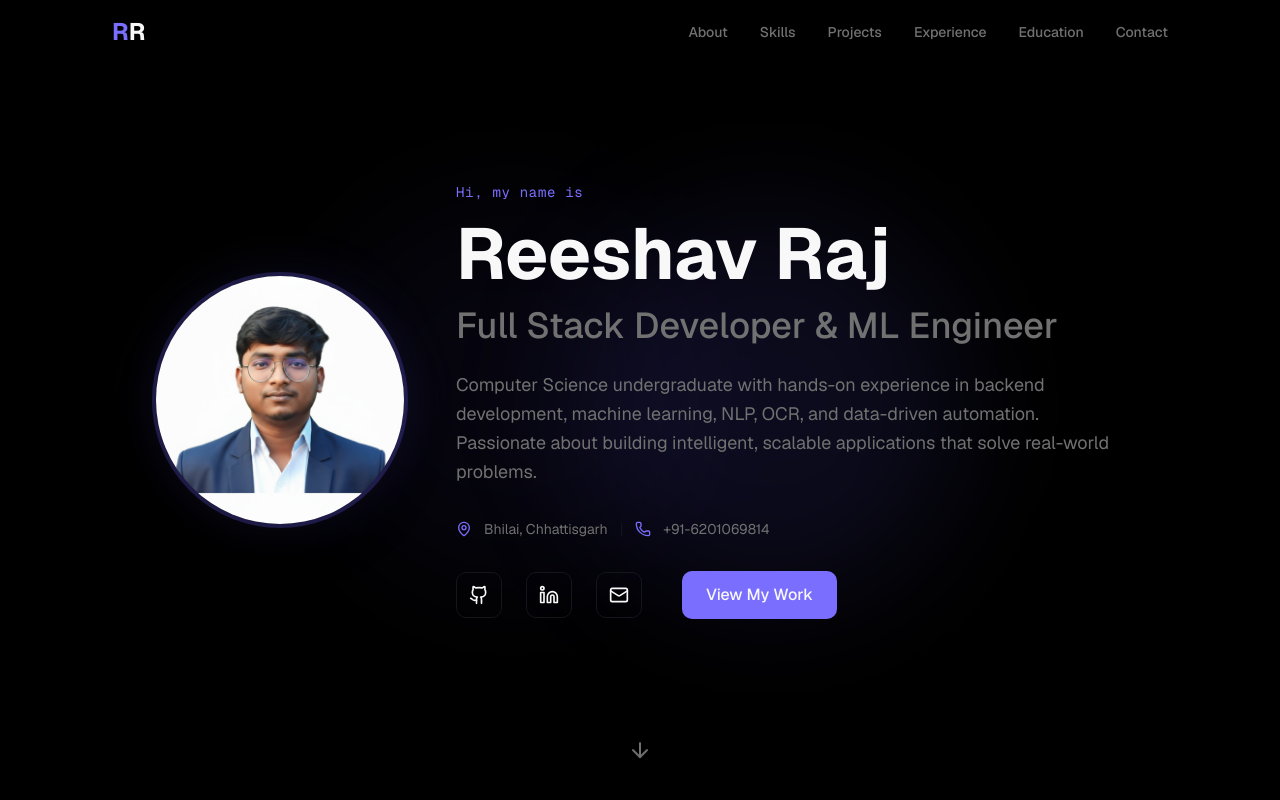
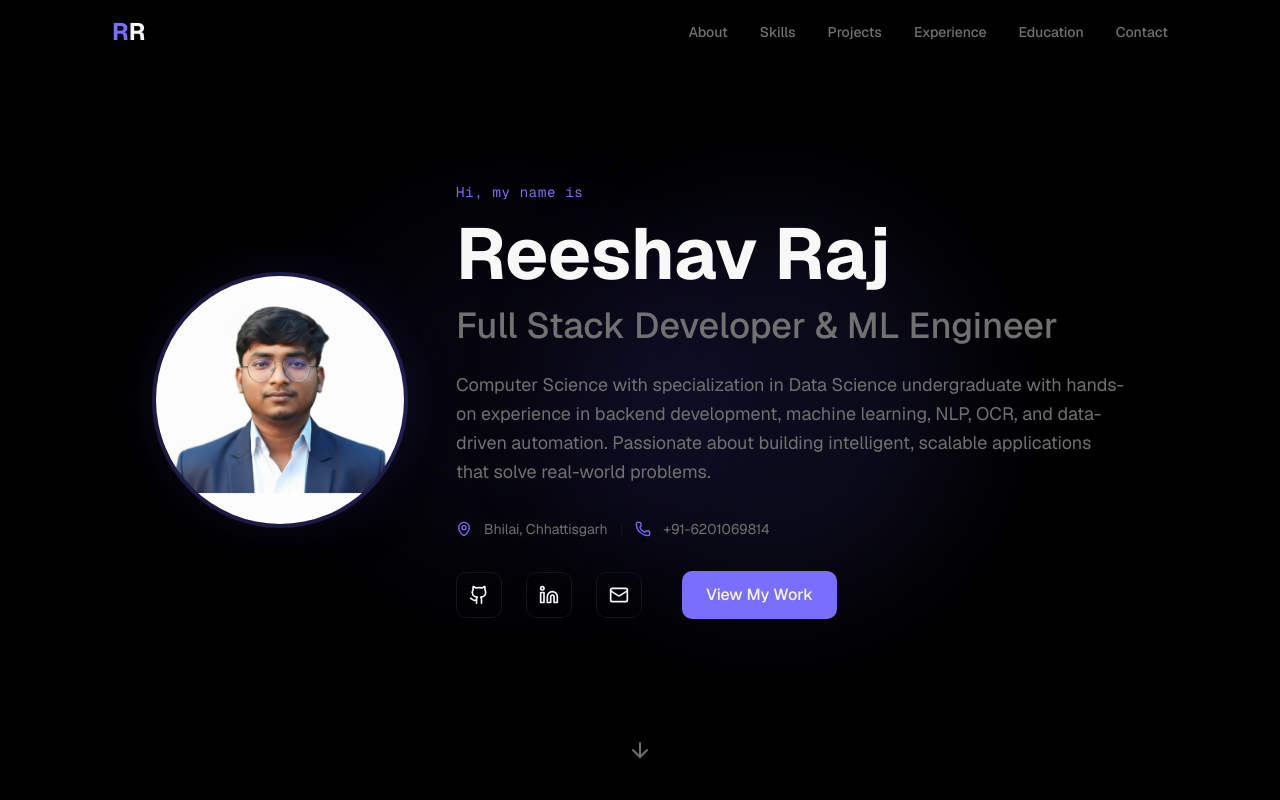
Before and after one commit to Reeshav12/Personal-Portfolio, a Next.js app: page / in a window 1280 px wide. Shown: the top 800 px of the page. Built offline with nearby package versions, Linux system fonts and the light colour scheme.

Commit message:
Update educational specialization in hero section

```diff
--- a/components/portfolio/hero.tsx
+++ b/components/portfolio/hero.tsx
@@ -73,7 +73,7 @@ export function Hero() {
           transition={{ duration: 0.6, delay: 0.3 }}
           className="text-muted-foreground text-lg max-w-2xl leading-relaxed mb-8"
         >
-          Computer Science undergraduate with hands-on experience in backend development,
+          Computer Science with specialization in Data Science undergraduate with hands-on experience in backend development,
           machine learning, NLP, OCR, and data-driven automation. Passionate about building
           intelligent, scalable applications that solve real-world problems.
         </motion.p>
```
